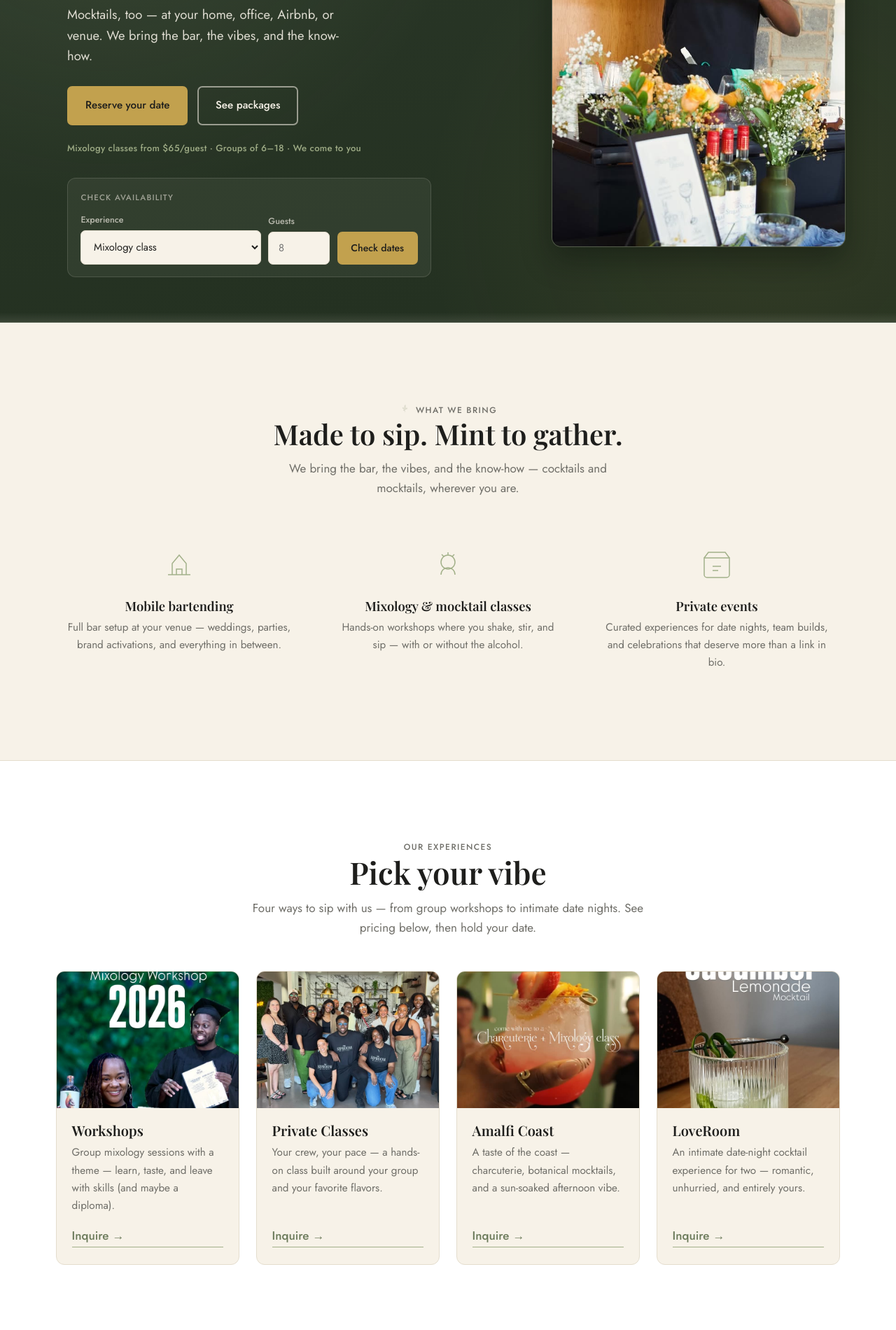
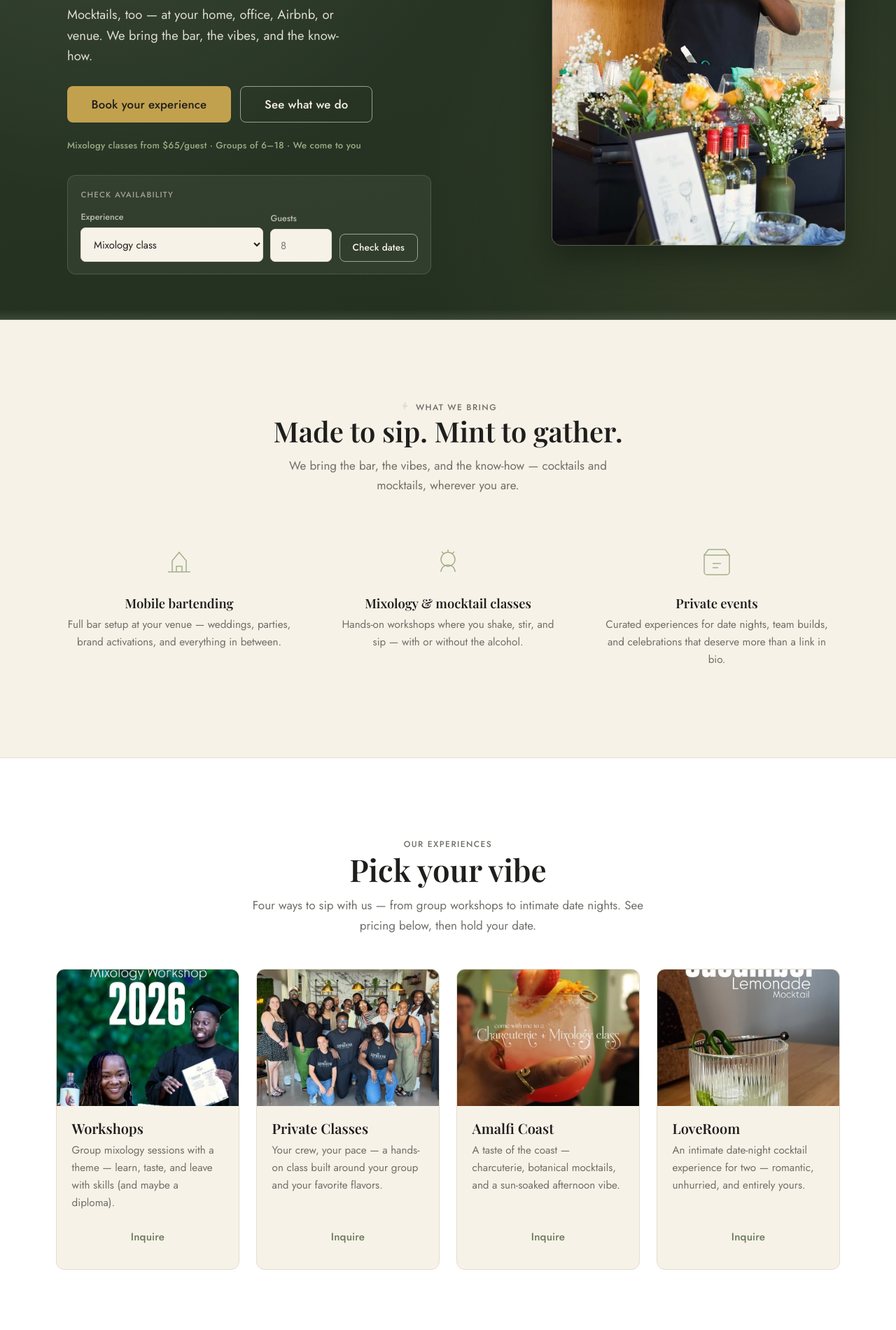
Before and after one commit to sullivaneash-boop/siproom, a plain HTML site: page index.html in a window 1280 px wide. Shown: the part 380-2280 px from the top of the page at 70% size. Drawn offline with nearby package versions, Linux system fonts and the light colour scheme.

Commit message:
changed buttons

```diff
--- a/index.html
+++ b/index.html
@@ -80,62 +80,109 @@
       border: 0;
     }
 
-    /* Buttons */
+    /* ===== BUTTONS ===== */
+    :root {
+      --btn-radius: 8px;
+      --btn-pad-y: 0.85rem;
+      --btn-pad-x: 1.6rem;
+      --btn-font-size: 0.95rem;
+      --btn-shadow-rest: 0 1px 2px rgba(46, 58, 44, 0.06);
+      --btn-shadow-hover: 0 6px 16px rgba(46, 58, 44, 0.12);
+      --btn-transition: 180ms cubic-bezier(0.2, 0.7, 0.3, 1);
+    }
     .btn {
       display: inline-flex;
       align-items: center;
       justify-content: center;
-      gap: 0.35rem;
-      padding: 0.85rem 1.5rem;
-      font-family: inherit;
-      font-size: 0.95rem;
+      gap: 0.5em;
+      font-family: "Jost", system-ui, sans-serif;
       font-weight: 500;
+      font-size: var(--btn-font-size);
+      letter-spacing: 0.01em;
+      line-height: 1;
+      text-transform: none;
+      padding: var(--btn-pad-y) var(--btn-pad-x);
+      min-height: 48px;
+      border-radius: var(--btn-radius);
+      border: 1px solid transparent;
+      cursor: pointer;
+      transition: transform var(--btn-transition), box-shadow var(--btn-transition), background-color var(--btn-transition), border-color var(--btn-transition), color var(--btn-transition), filter var(--btn-transition), text-decoration-color var(--btn-transition);
       text-decoration: none;
-      border-radius: var(--radius-btn);
-      border: 2px solid transparent;
-      cursor: pointer;
-      transition: transform 0.2s ease, box-shadow 0.2s ease;
-    }
-    .btn:focus-visible {
-      outline: 2px solid var(--gold);
-      outline-offset: 3px;
-    }
-    .btn-primary {
+      white-space: nowrap;
+      box-shadow: none;
+    }
+    .btn--primary {
       background: var(--gold);
       color: var(--ink);
-      border-color: var(--gold);
-    }
-    .btn-primary:hover {
+      box-shadow: var(--btn-shadow-rest);
+    }
+    .btn--primary:hover {
+      filter: brightness(0.96);
       transform: translateY(-2px);
-      box-shadow: 0 8px 24px rgba(194, 161, 78, 0.35);
-    }
-    .btn-secondary {
+      box-shadow: var(--btn-shadow-hover);
+    }
+    .btn--primary:active {
+      transform: translateY(0);
+      box-shadow: var(--btn-shadow-rest);
+    }
+    .btn--secondary {
       background: transparent;
-      color: var(--card);
-      border-color: rgba(255,255,255,0.6);
-    }
-    .btn-secondary:hover {
-      border-color: var(--card);
-      transform: translateY(-2px);
-    }
-    .btn-outline {
+      color: var(--ink);
+      border-color: var(--sage-deep);
+    }
+    .btn--secondary:hover {
+      background: rgba(163, 177, 138, 0.12);
+      border-color: var(--forest);
+      transform: translateY(-1px);
+    }
+    .btn--secondary:active {
+      transform: translateY(0);
+      background: rgba(163, 177, 138, 0.2);
+    }
+    .btn--text {
       background: transparent;
+      border: none;
+      box-shadow: none;
       color: var(--sage-deep);
-      border-color: var(--sage-deep);
-    }
-    .btn-outline:hover {
-      transform: translateY(-2px);
-      box-shadow: 0 6px 18px rgba(107, 122, 90, 0.2);
-    }
-    .link-inquire {
-      font-weight: 500;
-      color: var(--sage-deep);
-      text-decoration: none;
-      border-bottom: 1px solid var(--sage);
-      padding-bottom: 2px;
-      transition: color 0.2s;
-    }
-    .link-inquire:hover { color: var(--ink); }
+      padding-left: 0;
+      padding-right: 0;
+      min-height: auto;
+      filter: none;
+    }
+    .btn--text:hover {
+      color: var(--forest);
+      text-decoration: underline;
+      text-underline-offset: 4px;
+      transform: none;
+      box-shadow: none;
+    }
+    .btn--text:active {
+      transform: none;
+      box-shadow: none;
+    }
+    .btn--lg {
+      padding: 1.05rem 2.1rem;
+      font-size: 1.05rem;
+    }
+    .btn--sm {
+      padding: 0.6rem 1.1rem;
+      font-size: 0.85rem;
+      min-height: 40px;
+    }
+    .btn--block { width: 100%; }
+    .btn:focus-visible {
+      outline: 2px solid var(--sage-deep);
+      outline-offset: 2px;
+    }
+    .btn:disabled,
+    .btn[aria-disabled="true"] {
+      opacity: 0.5;
+      cursor: not-allowed;
+      pointer-events: none;
+      transform: none;
+      filter: none;
+      box-shadow: none;
+    }
 
     /* Scroll reveal */
     .reveal {
@@ -150,7 +197,12 @@
     @media (prefers-reduced-motion: reduce) {
       html { scroll-behavior: auto; }
       .reveal { opacity: 1; transform: none; transition: none; }
-      .btn:hover { transform: none; }
+      .btn,
+      .btn:hover,
+      .btn:active {
+        transform: none;
+        transition: background-color var(--btn-transition), border-color var(--btn-transition), color var(--btn-transition), filter var(--btn-transition), text-decoration-color var(--btn-transition);
+      }
     }
 
     /* ===== SITE NAV ===== */
@@ -238,8 +290,6 @@
     }
     .site-nav__cta {
       display: none;
-      padding: 0.65rem 1.15rem;
-      font-size: 0.88rem;
     }
     .nav-toggle {
       display: flex;
@@ -462,9 +512,6 @@
     }
     .hero-quickbook .btn {
       width: 100%;
-      white-space: nowrap;
-      padding: 0.7rem 1.1rem;
-      font-size: 0.88rem;
     }
     @media (min-width: 540px) {
       .hero-quickbook .btn { width: auto; }
@@ -535,13 +582,13 @@
       object-fit: cover;
       display: block;
     }
-    .hero .btn-secondary {
+    .hero .btn--secondary {
       color: var(--cream);
-      border-color: rgba(247, 242, 232, 0.55);
-    }
-    .hero .btn-secondary:hover {
+      border-color: color-mix(in srgb, var(--cream) 55%, transparent);
+    }
+    .hero .btn--secondary:hover {
       border-color: var(--cream);
-      background: rgba(247, 242, 232, 0.08);
+      background: color-mix(in srgb, var(--cream) 8%, transparent);
     }
 
     /* ===== SECTION 2: PILLARS ===== */
@@ -970,14 +1017,8 @@
       gap: 0.75rem;
       margin-top: 0.5rem;
     }
-    .btn-ghost {
-      background: transparent;
-      color: rgba(247, 242, 232, 0.85);
-      border-color: rgba(247, 242, 232, 0.35);
-    }
-    .btn-ghost:hover {
-      border-color: var(--cream);
-      transform: translateY(-2px);
+    @media (min-width: 640px) {
+      .form-actions .btn--block { width: auto; }
     }
     .estimate-panel {
       background: rgba(255,255,255,0.08);
@@ -1060,11 +1101,8 @@
       font-size: 0.9rem;
       color: rgba(247, 242, 232, 0.55);
     }
-    .booking-confirm .confirm-secondary a {
-      color: var(--gold);
-      text-decoration: underline;
-      cursor: pointer;
-    }
+    .booking-confirm .confirm-secondary .btn--text { color: var(--gold); }
+    .booking-confirm .confirm-secondary .btn--text:hover { color: var(--cream); }
     .field-bartending-only { display: none; }
     .field-bartending-only.visible { display: block; }
 
@@ -1122,7 +1160,7 @@
         <li><a href="#how-it-works">How it works</a></li>
       </ul>
       <div class="site-nav__actions">
-        <a href="#booking" class="btn btn-primary site-nav__cta">Reserve your date</a>
+        <a href="#booking" class="btn btn--primary btn--sm site-nav__cta">Reserve your date</a>
         <button type="button" class="nav-toggle" id="nav-toggle" aria-expanded="false" aria-controls="nav-mobile">
           <span class="nav-toggle__bar" aria-hidden="true"></span>
           <span class="visually-hidden">Menu</span>
@@ -1135,7 +1173,7 @@
         <li><a href="#pricing">Pricing</a></li>
         <li><a href="#how-it-works">How it works</a></li>
       </ul>
-      <a href="#booking" class="btn btn-primary">Reserve your date</a>
+      <a href="#booking" class="btn btn--primary btn--sm">Reserve your date</a>
     </div>
   </nav>
 
@@ -1148,8 +1186,8 @@
           <h1>Cocktail nights worth remembering.</h1>
           <p class="hero__sub">Mocktails, too — at your home, office, Airbnb, or venue. We bring the bar, the vibes, and the know-how.</p>
           <div class="hero__actions">
-            <a href="#booking" class="btn btn-primary">Reserve your date</a>
-            <a href="#pricing" class="btn btn-secondary">See packages</a>
+            <a href="#booking" class="btn btn--primary btn--lg">Book your experience</a>
+            <a href="#pricing" class="btn btn--secondary btn--lg">See what we do</a>
           </div>
           <p class="hero__proof">Mixology classes from $65/guest · Groups of 6–18 · We come to you</p>
 
@@ -1167,7 +1205,7 @@
                 <label for="hero-guests">Guests</label>
                 <input type="number" id="hero-guests" name="guests" min="6" max="18" placeholder="8" inputmode="numeric">
               </div>
-              <button type="submit" class="btn btn-primary">Check dates</button>
+              <button type="submit" class="btn btn--secondary btn--sm">Check dates</button>
             </div>
           </form>
         </div>
@@ -1235,7 +1273,7 @@
             <div class="exp-card__body">
               <h3>Workshops</h3>
               <p>Group mixology sessions with a theme — learn, taste, and leave with skills (and maybe a diploma).</p>
-              <a href="#pricing" class="link-inquire" data-package="3-drink" data-event="mixology">Inquire &rarr;</a>
+              <a href="#pricing" class="btn btn--text js-inquire" data-package="3-drink" data-event="mixology">Inquire</a>
             </div>
           </article>
           <article class="exp-card reveal">
@@ -1246,7 +1284,7 @@
             <div class="exp-card__body">
               <h3>Private Classes</h3>
               <p>Your crew, your pace — a hands-on class built around your group and your favorite flavors.</p>
-              <a href="#pricing" class="link-inquire" data-package="3-drink" data-event="mixology">Inquire &rarr;</a>
+              <a href="#pricing" class="btn btn--text js-inquire" data-package="3-drink" data-event="mixology">Inquire</a>
             </div>
           </article>
           <article class="exp-card reveal">
@@ -1257,7 +1295,7 @@
             <div class="exp-card__body">
               <h3>Amalfi Coast</h3>
               <p>A taste of the coast — charcuterie, botanical mocktails, and a sun-soaked afternoon vibe.</p>
-              <a href="#pricing" class="link-inquire" data-package="3-drink" data-event="mixology">Inquire &rarr;</a>
+              <a href="#pricing" class="btn btn--text js-inquire" data-package="3-drink" data-event="mixology">Inquire</a>
             </div>
           </article>
           <article class="exp-card reveal">
@@ -1268,7 +1306,7 @@
             <div class="exp-card__body">
               <h3>LoveRoom</h3>
               <p>An intimate date-night cocktail experience for two — romantic, unhurried, and entirely yours.</p>
-              <a href="#pricing" class="link-inquire" data-package="bartending" data-event="bartending">Inquire &rarr;</a>
+              <a href="#pricing" class="btn btn--text js-inquire" data-package="bartending" data-event="bartending">Inquire</a>
             </div>
           </article>
         </div>
@@ -1386,7 +1424,7 @@
               <li>All tools, glassware, and ingredients included</li>
               <li>Perfect for birthdays, team builds, and girls' nights</li>
             </ul>
-            <button type="button" class="btn btn-outline btn-book-package">Book this</button>
+            <button type="button" class="btn btn--secondary btn-book-package">Book this experience</button>
           </article>
 
           <article class="package-card package-card--featured reveal" data-package="3-drink" data-event="mixology">
@@ -1400,7 +1438,7 @@
               <li>Cocktails, mocktails, or a mix — your call</li>
               <li>Our most-booked experience for a reason</li>
             </ul>
-            <button type="button" class="btn btn-primary btn-book-package">Book this</button>
+            <button type="button" class="btn btn--primary btn-book-package">Book this experience</button>
           </article>
 
           <article class="package-card reveal" data-package="bartending" data-event="bartending">
@@ -1413,7 +1451,7 @@
               <li>Custom cocktail and mocktail menu</li>
               <li>Weddings, corporate events, private parties</li>
             </ul>
-            <button type="button" class="btn btn-outline btn-book-package">Book this</button>
+            <button type="button" class="btn btn--secondary btn-book-package">Book this experience</button>
           </article>
         </div>
       </div>
@@ -1485,7 +1523,7 @@
                 </select>
               </div>
               <div class="form-actions">
-                <button type="button" class="btn btn-primary" id="btn-continue">Continue</button>
+                <button type="button" class="btn btn--primary" id="btn-continue">Continue</button>
               </div>
             </div>
 
@@ -1559,8 +1597,8 @@
                 <textarea id="allergies" name="allergies" placeholder="Any dietary restrictions or special requests?"></textarea>
               </div>
               <div class="form-actions">
-                <button type="button" class="btn btn-ghost" id="btn-back">Back</button>
-                <button type="submit" class="btn btn-primary" id="btn-reserve">Reserve your date</button>
+                <button type="button" class="btn btn--secondary" id="btn-back">Back</button>
+                <button type="submit" class="btn btn--primary btn--block" id="btn-reserve">Reserve your date</button>
               </div>
             </div>
           </form>
@@ -1576,7 +1614,7 @@
         <div class="booking-confirm reveal" id="booking-confirm" role="status" aria-live="polite">
           <h3>Your date is held.</h3>
           <p>A deposit secures it — we'll confirm the final quote and collect your deposit within 24 hours.</p>
-          <p class="confirm-secondary">Prefer to talk first? <a href="#" id="book-call-link" role="button">Book a quick call</a> (demo only).</p>
+          <p class="confirm-secondary">Prefer to talk first? <a href="#" id="book-call-link" role="button" class="btn btn--text">Book a quick call</a> (demo only).</p>
         </div>
       </div>
     </section>
@@ -1868,7 +1906,7 @@
       });
 
       // Experience inquire links
-      document.querySelectorAll('.link-inquire').forEach(function (link) {
+      document.querySelectorAll('.js-inquire').forEach(function (link) {
         link.addEventListener('click', function () {
           setPackageSelection(link.dataset.package, link.dataset.event);
         });
```
